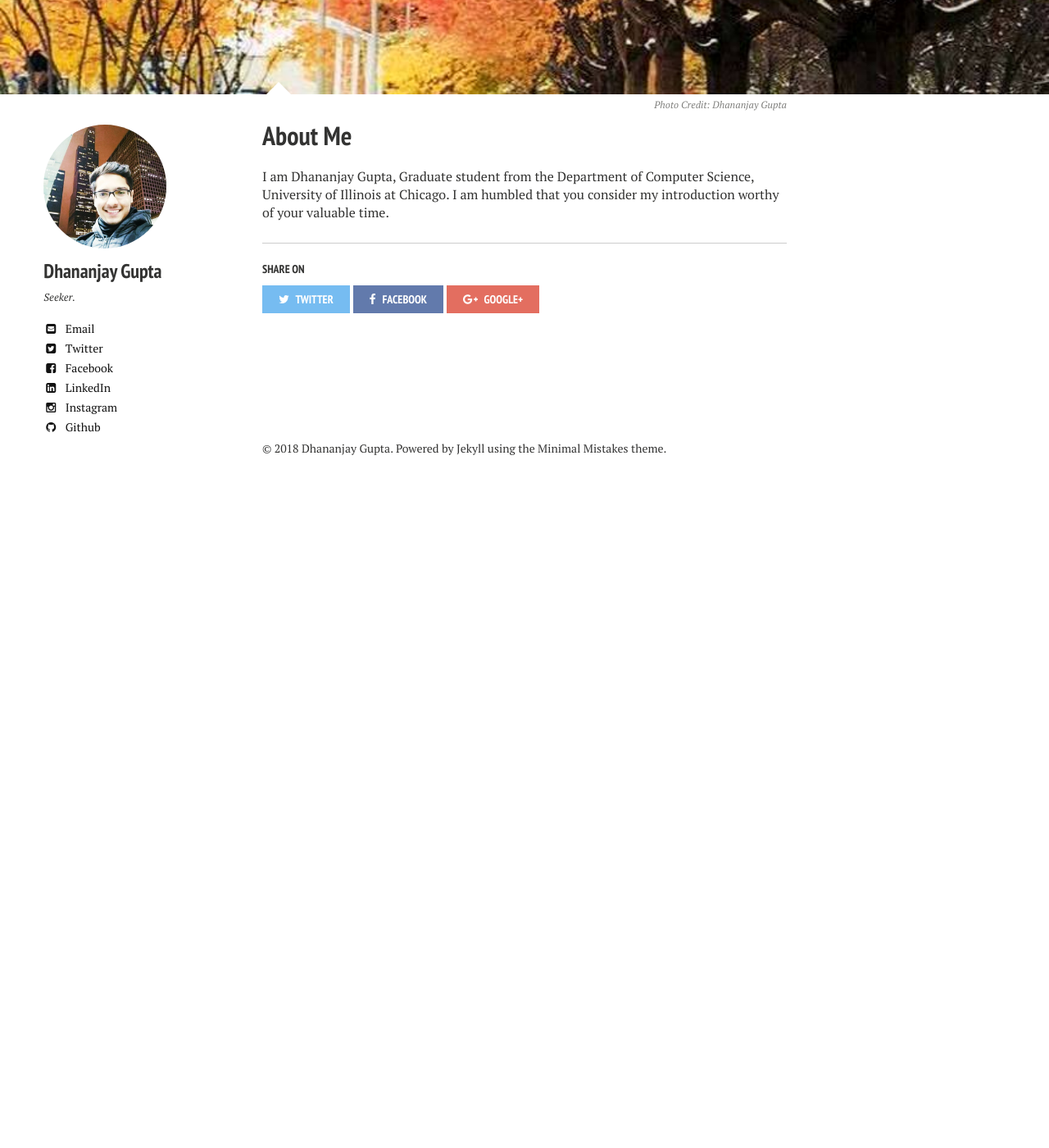
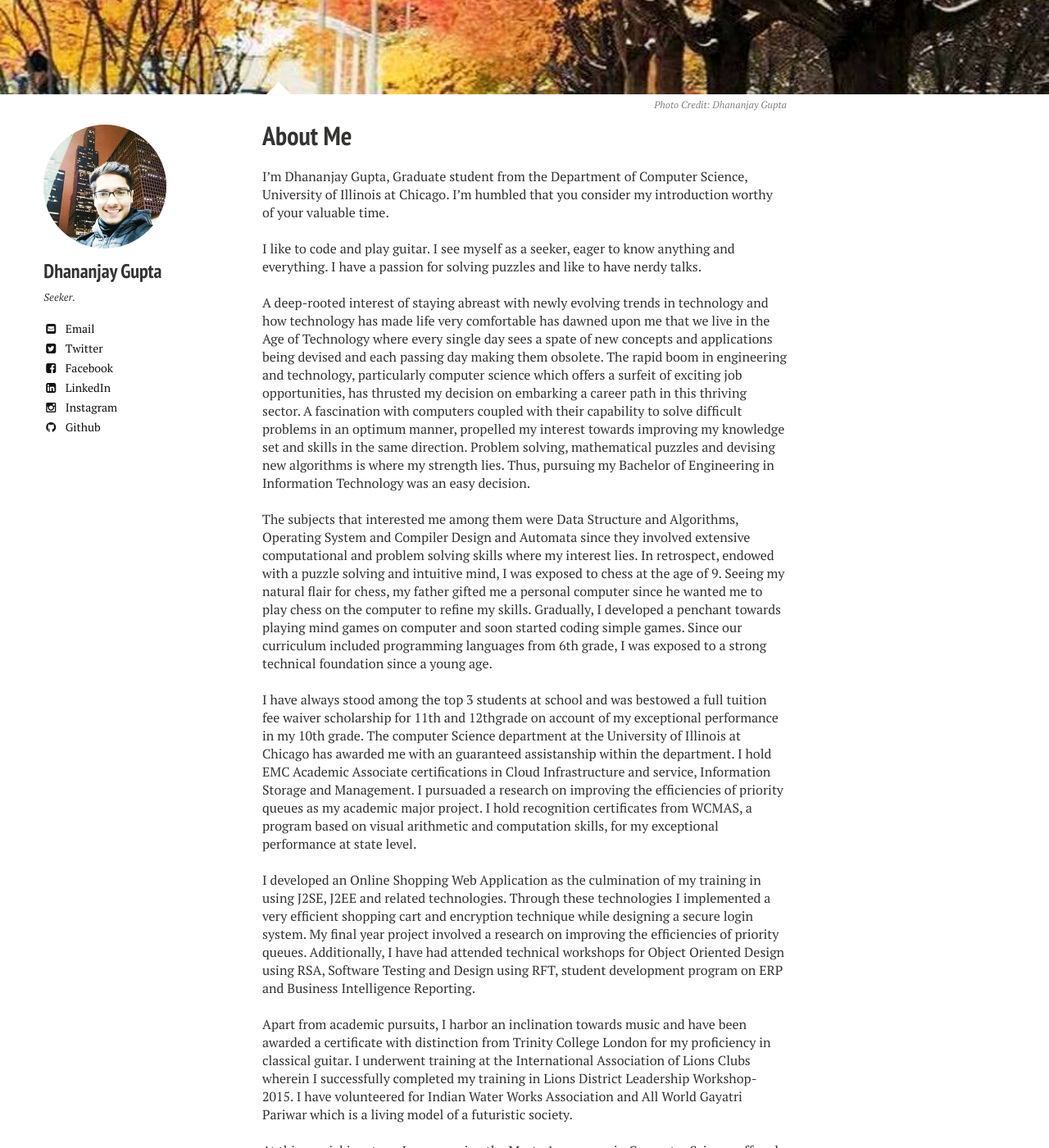
Before and after one commit to DhananjayGupta300/DhananjayGupta300.github.io, a Jekyll site: the page built from about/index.md, in a window 1280 px wide and 1400 px high, scrolled down 270 px. Shown: the whole window at 82% size. Built offline with Jekyll 4.4.1, drawn with Linux system fonts in a browser that asks for light colours; nearby versions of some CDN libraries; before the commit the page ends 900 px from its top, so only the background shows below that; some of the changed text lies outside the part shown.

Commit message:
Update index.md

```diff
--- a/about/index.md
+++ b/about/index.md
@@ -10,4 +10,11 @@
   creditlink:
 ---
 
-I am Dhananjay Gupta, Graduate student from the Department of Computer Science, University of Illinois at Chicago. I am humbled that you consider my introduction worthy of your valuable time.
+I'm Dhananjay Gupta, Graduate student from the Department of Computer Science, University of Illinois at Chicago. I'm humbled that you consider my introduction worthy of your valuable time. <br/><br/>
+I like to code and play guitar. I see myself as a seeker, eager to know anything and everything. I have a passion for solving puzzles and like to have nerdy talks.<br/><br/>
+A deep-rooted interest of staying abreast with newly evolving trends in technology and how technology has made life very comfortable has dawned upon me that we live in the Age of Technology where every single day sees a spate of new concepts and applications being devised and each passing day making them obsolete. The rapid boom in engineering and technology, particularly computer science which offers a surfeit of exciting job opportunities, has thrusted my decision on embarking a career path in this thriving sector. A fascination with computers coupled with their capability to solve difficult problems in an optimum manner, propelled my interest towards improving my knowledge set and skills in the same direction. Problem solving, mathematical puzzles and devising new algorithms is where my strength lies. Thus, pursuing my Bachelor of Engineering in Information Technology was an easy decision.<br/><br/>
+The subjects that interested me among them were Data Structure and Algorithms, Operating System and Compiler Design and Automata since they involved extensive computational and problem solving skills where my interest lies. In retrospect, endowed with a puzzle solving and intuitive mind, I was exposed to chess at the age of 9. Seeing my natural flair for chess, my father gifted me a personal computer since he wanted me to play chess on the computer to refine my skills. Gradually, I developed a penchant towards playing mind games on computer and soon started coding simple games. Since our curriculum included programming languages from 6th grade, I was exposed to a strong technical foundation since a young age.<br/><br/>
+I have always stood among the top 3 students at school and was bestowed a full tuition fee waiver scholarship for 11th and 12thgrade on account of my exceptional performance in my 10th grade. The computer Science department at the University of Illinois at Chicago has awarded me with an guaranteed assistanship within the department. I hold EMC Academic Associate certifications in Cloud Infrastructure and service, Information Storage and Management. I pursuaded a research on improving the efficiencies of priority queues as my academic major project. I hold recognition certificates from WCMAS, a program based on visual arithmetic and computation skills, for my exceptional performance at state level. <br/><br/>
+I developed an Online Shopping Web Application as the culmination of my training in using J2SE, J2EE and related technologies. Through these technologies I implemented a very efficient shopping cart and encryption technique while designing a secure login system. My final year project involved a research on improving the efficiencies of priority queues. Additionally, I have had attended technical workshops for Object Oriented Design using RSA, Software Testing and Design using RFT, student development program on ERP and Business Intelligence Reporting. <br/><br/>
+Apart from academic pursuits, I harbor an inclination towards music and have been awarded a certificate with distinction from Trinity College London for my proficiency in classical guitar. I underwent training at the International Association of Lions Clubs wherein I successfully completed my training in Lions District Leadership Workshop-2015. I have volunteered for Indian Water Works Association and All World Gayatri Pariwar which is a living model of a futuristic society. <br/><br/>
+At this crucial juncture, I am pursuing the Master’s program in Computer Science offered at the University of Illinois at Chicago, which is the best platform for any student pursuing a career in this field in terms of the quality of education, research facilities and world-class faculty. In a university like which boasts of a confluence of people from every culture, nationality, religion and ideology, I am it has been aiding in the overall development of my personality. I am optimistic that education from such a prestigious university will equip me with the best set of skills and expertise to scale great heights professionally. After completion of the program, I aspire to work as a software engineer and contribute towards society.
```
